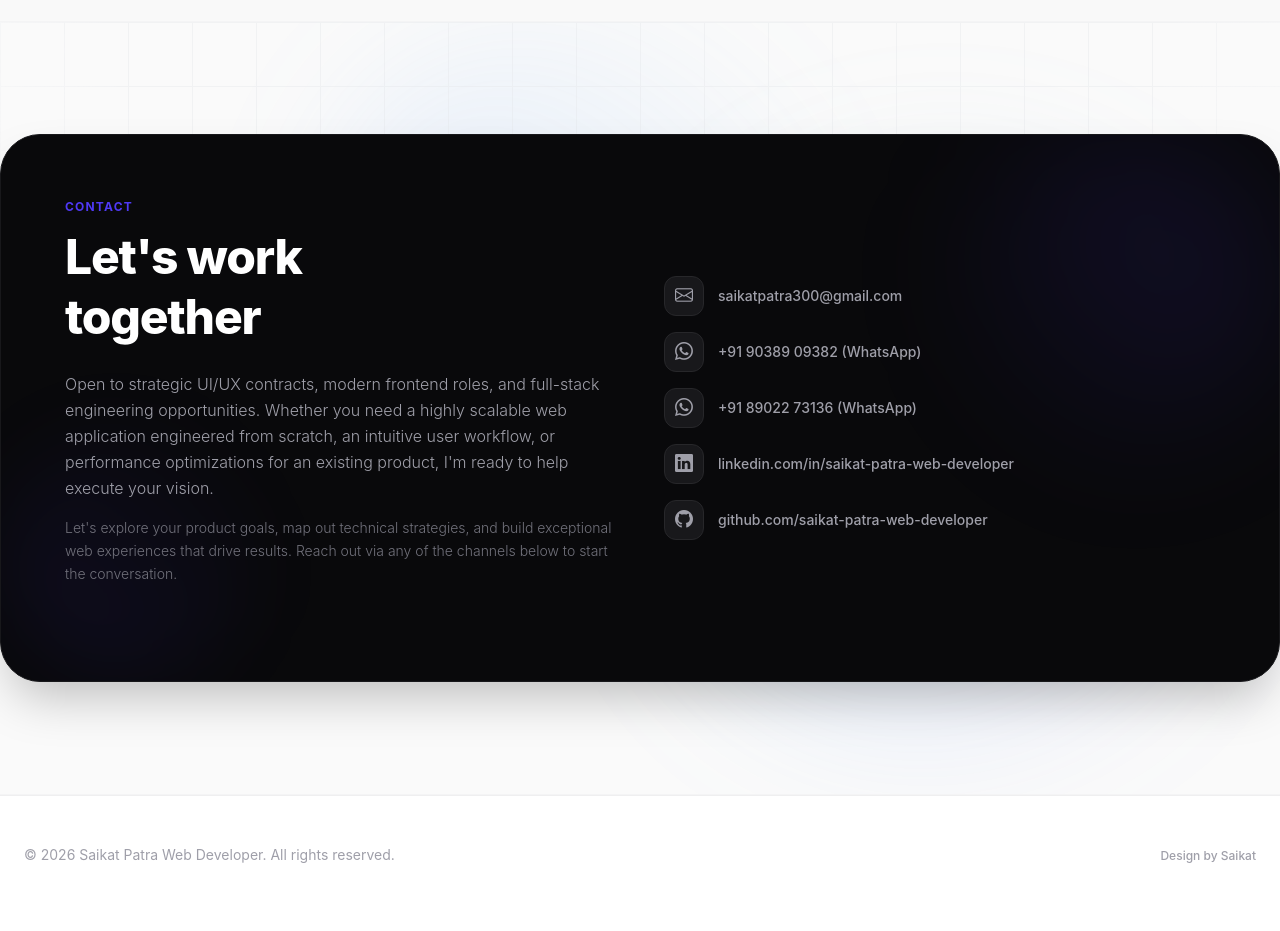
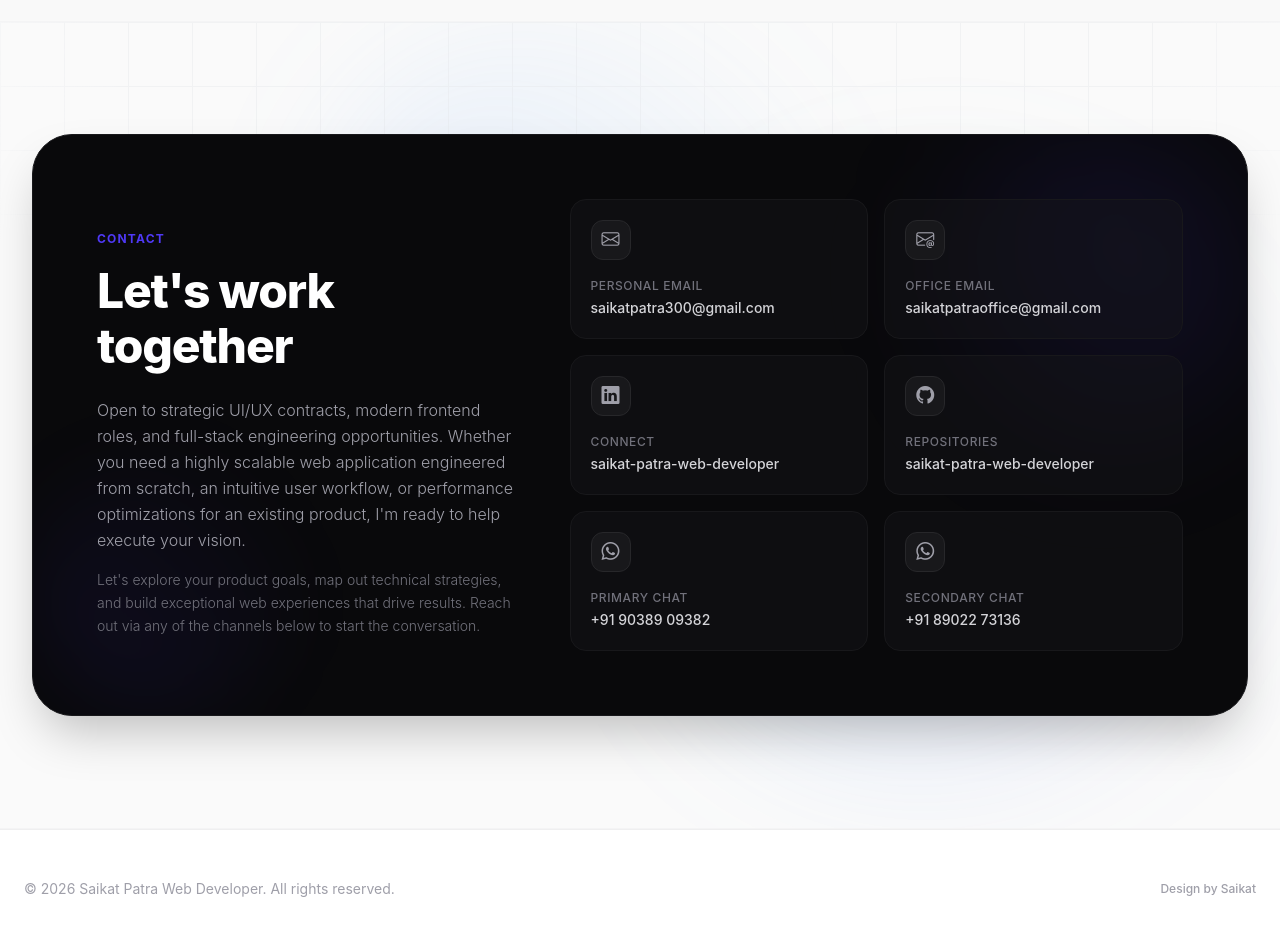
Before and after one commit to saikat-patra-web-developer/saikat-portfolio, a React (Vite) app: page / in a window 1280 px wide. Shown: the part 5440-6371 px from the top of the page. Built offline with nearby package versions, Linux system fonts and the light colour scheme.

Commit message:
saikat:update

```diff
--- a/src/components/Contact.jsx
+++ b/src/components/Contact.jsx
@@ -3,61 +3,102 @@ import React from 'react';
 export default function Contact() {
   return (
     <section id="contact" className="relative py-28 bg-[#fafafa] overflow-hidden border-t border-b border-zinc-100">
+      {/* Background Ornaments */}
       <div className="absolute top-0 left-1/4 w-[500px] h-[500px] bg-gradient-to-tr from-[#4f39f6]/10 via-[#60a5fa]/10 to-transparent rounded-full blur-3xl pointer-events-none" />
       <div className="absolute bottom-10 right-10 w-[600px] h-[600px] bg-gradient-to-br from-[#ffed4a]/5 via-[#60a5fa]/10 to-[#4f39f6]/5 rounded-full blur-3xl pointer-events-none" />
       <div className="absolute inset-0 bg-[linear-gradient(to_right,#e5e7eb_1px,transparent_1px),linear-gradient(to_bottom,#e5e7eb_1px,transparent_1px)] bg-[size:4rem_4rem] [mask-image:radial-gradient(ellipse_60%_50%_at_50%_0%,#000_70%,transparent_100%)] opacity-40 pointer-events-none" />
-      <div className="max-w-7xl mx-auto">
+
+      <div className="max-w-7xl mx-auto px-4 sm:px-6 lg:px-8">
         <div className="bg-zinc-950 rounded-[2.5rem] p-10 md:p-16 relative overflow-hidden border border-zinc-900 shadow-2xl">
           <div className="absolute top-0 right-0 w-80 h-80 bg-gradient-to-bl from-[#4f39f6]/15 to-transparent rounded-full blur-3xl pointer-events-none" aria-hidden="true"></div>
           <div className="absolute bottom-0 left-0 w-64 h-64 bg-gradient-to-tr from-[#4f39f6]/10 to-transparent rounded-full blur-2xl pointer-events-none" aria-hidden="true"></div>
 
-          <div className="relative z-10 grid md:grid-cols-12 gap-12 items-center">
-            <div className="md:col-span-6 text-left">
-              <p className="reveal-trigger opacity-0 translate-y-6 transition-[opacity,transform] duration-700 ease-out text-xs font-bold text-[#4f39f6] tracking-widest uppercase mb-3">Contact</p>
-              <h2 className="reveal-trigger opacity-0 translate-y-6 transition-[opacity,transform] duration-700 ease-out delay-75 font-sans font-extrabold text-4xl md:text-5xl text-white tracking-tight leading-tight mb-6">Let's work<br/>together</h2>
+          <div className="relative z-10 grid lg:grid-cols-12 gap-12 items-start">
+            {/* Left Content Column */}
+            <div className="lg:col-span-5 text-left lg:sticky lg:top-8">
+              <p className="reveal-trigger opacity-0 translate-y-6 transition-[opacity,transform] duration-700 ease-out text-xs font-bold text-[#4f39f6] tracking-widest uppercase mb-4">
+                Contact
+              </p>
+              <h2 className="reveal-trigger opacity-0 translate-y-6 transition-[opacity,transform] duration-700 ease-out delay-75 font-sans font-extrabold text-4xl md:text-5xl text-white tracking-tight leading-[1.15] mb-6">
+                Let's work<br/>together
+              </h2>
               <p className="reveal-trigger opacity-0 translate-y-6 transition-[opacity,transform] duration-700 ease-out delay-150 text-zinc-400 font-light leading-relaxed mb-4">
                 Open to strategic UI/UX contracts, modern frontend roles, and full-stack engineering opportunities. Whether you need a highly scalable web application engineered from scratch, an intuitive user workflow, or performance optimizations for an existing product, I'm ready to help execute your vision.
               </p>
-              <p className="reveal-trigger opacity-0 translate-y-6 transition-[opacity,transform] duration-700 ease-out delay-150 text-zinc-500 font-light text-sm leading-relaxed mb-8">
+              <p className="reveal-trigger opacity-0 translate-y-6 transition-[opacity,transform] duration-700 ease-out delay-150 text-zinc-500 font-light text-sm leading-relaxed">
                 Let's explore your product goals, map out technical strategies, and build exceptional web experiences that drive results. Reach out via any of the channels below to start the conversation.
               </p>
             </div>
 
-            <div className="reveal-trigger opacity-0 translate-y-6 transition-[opacity,transform] duration-700 ease-out delay-200 md:col-span-6 flex flex-col gap-4">
-              <a href="mailto:saikatpatra300@gmail.com" className="group flex items-center gap-3.5 text-zinc-400 hover:text-white transition-colors duration-250">
-                <span className="w-10 h-10 flex items-center justify-center bg-zinc-900 border border-zinc-800 rounded-xl group-hover:bg-[#4f39f6] group-hover:text-white transition-all shrink-0">
-                  <i className="bi bi-envelope text-lg"></i>
-                </span>
-                <span className="text-sm font-medium">saikatpatra300@gmail.com</span>
+            {/* Right Links Column */}
+            <div className="reveal-trigger opacity-0 translate-y-6 transition-[opacity,transform] duration-700 ease-out delay-200 lg:col-span-7 grid sm:grid-cols-2 gap-4 w-full">
+
+              {/* Personal Email */}
+              <a href="mailto:saikatpatra300@gmail.com" className="group flex flex-col justify-between p-5 bg-zinc-900/40 border border-zinc-850 rounded-2xl hover:border-zinc-700 hover:bg-zinc-900/80 transition-all duration-300 min-h-[140px]">
+                <div className="w-10 h-10 flex items-center justify-center bg-zinc-900 border border-zinc-800 rounded-xl group-hover:bg-[#4f39f6] group-hover:text-white transition-colors duration-300 text-zinc-400 text-lg">
+                  <i className="bi bi-envelope"></i>
+                </div>
+                <div>
+                  <span className="block text-xs text-zinc-500 font-medium uppercase tracking-wider mb-1">Personal Email</span>
+                  <span className="block text-sm font-medium text-zinc-300 group-hover:text-white transition-colors truncate">saikatpatra300@gmail.com</span>
+                </div>
               </a>
 
-              <a href="https://wa.me/919038909382" rel="noopener noreferrer" target="_blank" className="group flex items-center gap-3.5 text-zinc-400 hover:text-white transition-colors duration-250">
-                <span className="w-10 h-10 flex items-center justify-center bg-zinc-900 border border-zinc-800 rounded-xl group-hover:bg-[#4f39f6] group-hover:text-white transition-all shrink-0">
-                  <i className="bi bi-whatsapp text-lg"></i>
-                </span>
-                <span className="text-sm font-medium">+91 90389 09382 (WhatsApp)</span>
+              {/* Office Email */}
+              <a href="mailto:saikatpatraoffice@gmail.com" className="group flex flex-col justify-between p-5 bg-zinc-900/40 border border-zinc-850 rounded-2xl hover:border-zinc-700 hover:bg-zinc-900/80 transition-all duration-300 min-h-[140px]">
+                <div className="w-10 h-10 flex items-center justify-center bg-zinc-900 border border-zinc-800 rounded-xl group-hover:bg-[#4f39f6] group-hover:text-white transition-colors duration-300 text-zinc-400 text-lg">
+                  <i className="bi bi-envelope-at"></i>
+                </div>
+                <div>
+                  <span className="block text-xs text-zinc-500 font-medium uppercase tracking-wider mb-1">Office Email</span>
+                  <span className="block text-sm font-medium text-zinc-300 group-hover:text-white transition-colors truncate">saikatpatraoffice@gmail.com</span>
+                </div>
               </a>
 
-              <a href="https://wa.me/918902273136" rel="noopener noreferrer" target="_blank" className="group flex items-center gap-3.5 text-zinc-400 hover:text-white transition-colors duration-250">
-                <span className="w-10 h-10 flex items-center justify-center bg-zinc-900 border border-zinc-800 rounded-xl group-hover:bg-[#4f39f6] group-hover:text-white transition-all shrink-0">
-                  <i className="bi bi-whatsapp text-lg"></i>
-                </span>
-                <span className="text-sm font-medium">+91 89022 73136 (WhatsApp)</span>
+              {/* LinkedIn */}
+              <a href="https://www.linkedin.com/in/saikat-patra-web-developer" rel="noopener noreferrer" target="_blank" className="group flex flex-col justify-between p-5 bg-zinc-900/40 border border-zinc-850 rounded-2xl hover:border-zinc-700 hover:bg-zinc-900/80 transition-all duration-300 min-h-[140px]">
+                <div className="w-10 h-10 flex items-center justify-center bg-zinc-900 border border-zinc-800 rounded-xl group-hover:bg-[#4f39f6] group-hover:text-white transition-colors duration-300 text-zinc-400 text-lg">
+                  <i className="bi bi-linkedin"></i>
+                </div>
+                <div>
+                  <span className="block text-xs text-zinc-500 font-medium uppercase tracking-wider mb-1">Connect</span>
+                  <span className="block text-sm font-medium text-zinc-300 group-hover:text-white transition-colors truncate">saikat-patra-web-developer</span>
+                </div>
               </a>
 
-              <a href="https://www.linkedin.com/in/saikat-patra-web-developer" rel="noopener noreferrer" target="_blank" className="group flex items-center gap-3.5 text-zinc-400 hover:text-white transition-colors duration-250">
-                <span className="w-10 h-10 flex items-center justify-center bg-zinc-900 border border-zinc-800 rounded-xl group-hover:bg-[#4f39f6] group-hover:text-white transition-all shrink-0">
-                  <i className="bi bi-linkedin text-lg"></i>
-                </span>
-                <span className="text-sm font-medium">linkedin.com/in/saikat-patra-web-developer</span>
+              {/* GitHub */}
+              <a href="https://github.com/saikat-patra-web-developer" rel="noopener noreferrer" target="_blank" className="group flex flex-col justify-between p-5 bg-zinc-900/40 border border-zinc-850 rounded-2xl hover:border-zinc-700 hover:bg-zinc-900/80 transition-all duration-300 min-h-[140px]">
+                <div className="w-10 h-10 flex items-center justify-center bg-zinc-900 border border-zinc-800 rounded-xl group-hover:bg-[#4f39f6] group-hover:text-white transition-colors duration-300 text-zinc-400 text-lg">
+                  <i className="bi bi-github"></i>
+                </div>
+                <div>
+                  <span className="block text-xs text-zinc-500 font-medium uppercase tracking-wider mb-1">Repositories</span>
+                  <span className="block text-sm font-medium text-zinc-300 group-hover:text-white transition-colors truncate">saikat-patra-web-developer</span>
+                </div>
               </a>
 
-              <a href="https://github.com/saikat-patra-web-developer" rel="noopener noreferrer" target="_blank" className="group flex items-center gap-3.5 text-zinc-400 hover:text-white transition-colors duration-250">
-                <span className="w-10 h-10 flex items-center justify-center bg-zinc-900 border border-zinc-800 rounded-xl group-hover:bg-[#4f39f6] group-hover:text-white transition-all shrink-0">
-                  <i className="bi bi-github text-lg"></i>
-                </span>
-                <span className="text-sm font-medium">github.com/saikat-patra-web-developer</span>
+              {/* WhatsApp Primary */}
+              <a href="https://wa.me/919038909382" rel="noopener noreferrer" target="_blank" className="group flex flex-col justify-between p-5 bg-zinc-900/40 border border-zinc-850 rounded-2xl hover:border-zinc-700 hover:bg-zinc-900/80 transition-all duration-300 min-h-[140px]">
+                <div className="w-10 h-10 flex items-center justify-center bg-zinc-900 border border-zinc-800 rounded-xl group-hover:bg-[#4f39f6] group-hover:text-white transition-colors duration-300 text-zinc-400 text-lg">
+                  <i className="bi bi-whatsapp"></i>
+                </div>
+                <div>
+                  <span className="block text-xs text-zinc-500 font-medium uppercase tracking-wider mb-1">Primary Chat</span>
+                  <span className="block text-sm font-medium text-zinc-300 group-hover:text-white transition-colors truncate">+91 90389 09382</span>
+                </div>
               </a>
+
+              {/* WhatsApp Secondary */}
+              <a href="https://wa.me/918902273136" rel="noopener noreferrer" target="_blank" className="group flex flex-col justify-between p-5 bg-zinc-900/40 border border-zinc-850 rounded-2xl hover:border-zinc-700 hover:bg-zinc-900/80 transition-all duration-300 min-h-[140px]">
+                <div className="w-10 h-10 flex items-center justify-center bg-zinc-900 border border-zinc-800 rounded-xl group-hover:bg-[#4f39f6] group-hover:text-white transition-colors duration-300 text-zinc-400 text-lg">
+                  <i className="bi bi-whatsapp"></i>
+                </div>
+                <div>
+                  <span className="block text-xs text-zinc-500 font-medium uppercase tracking-wider mb-1">Secondary Chat</span>
+                  <span className="block text-sm font-medium text-zinc-300 group-hover:text-white transition-colors truncate">+91 89022 73136</span>
+                </div>
+              </a>
+
             </div>
           </div>
         </div>
```
